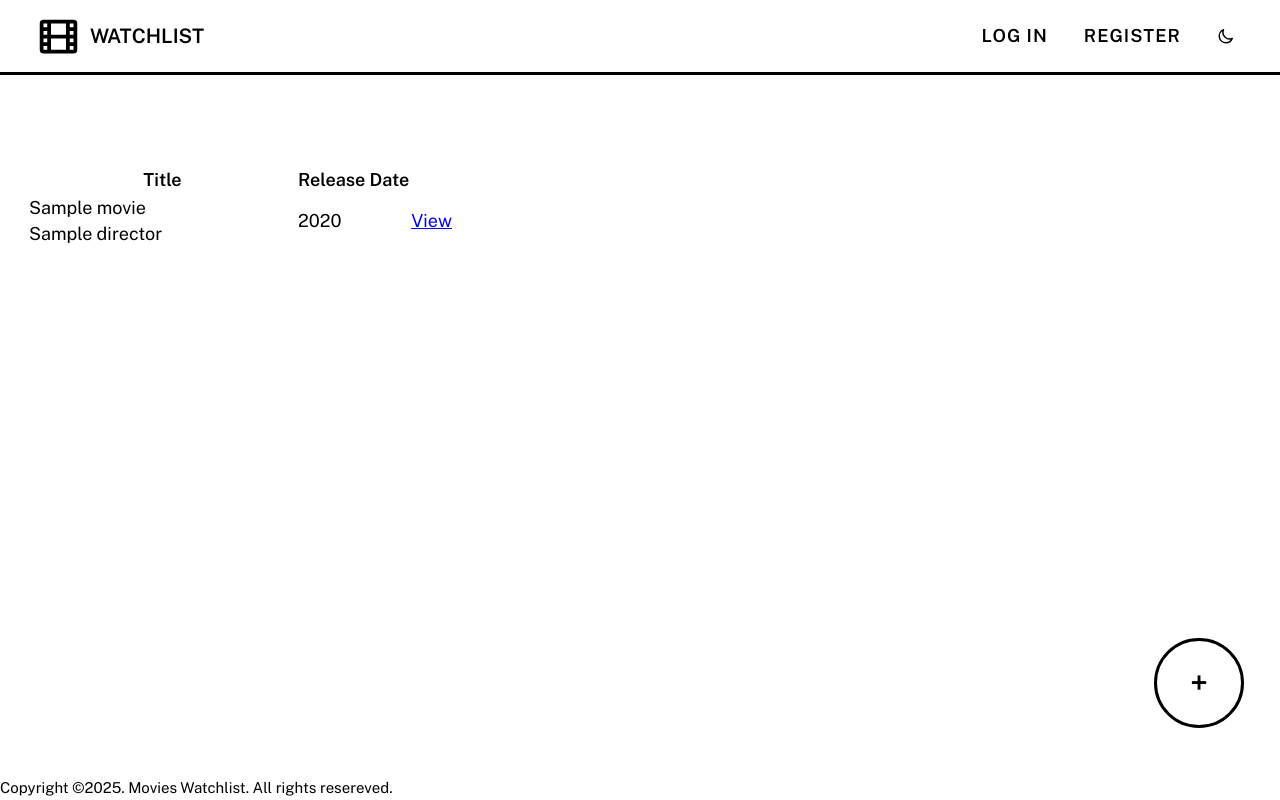
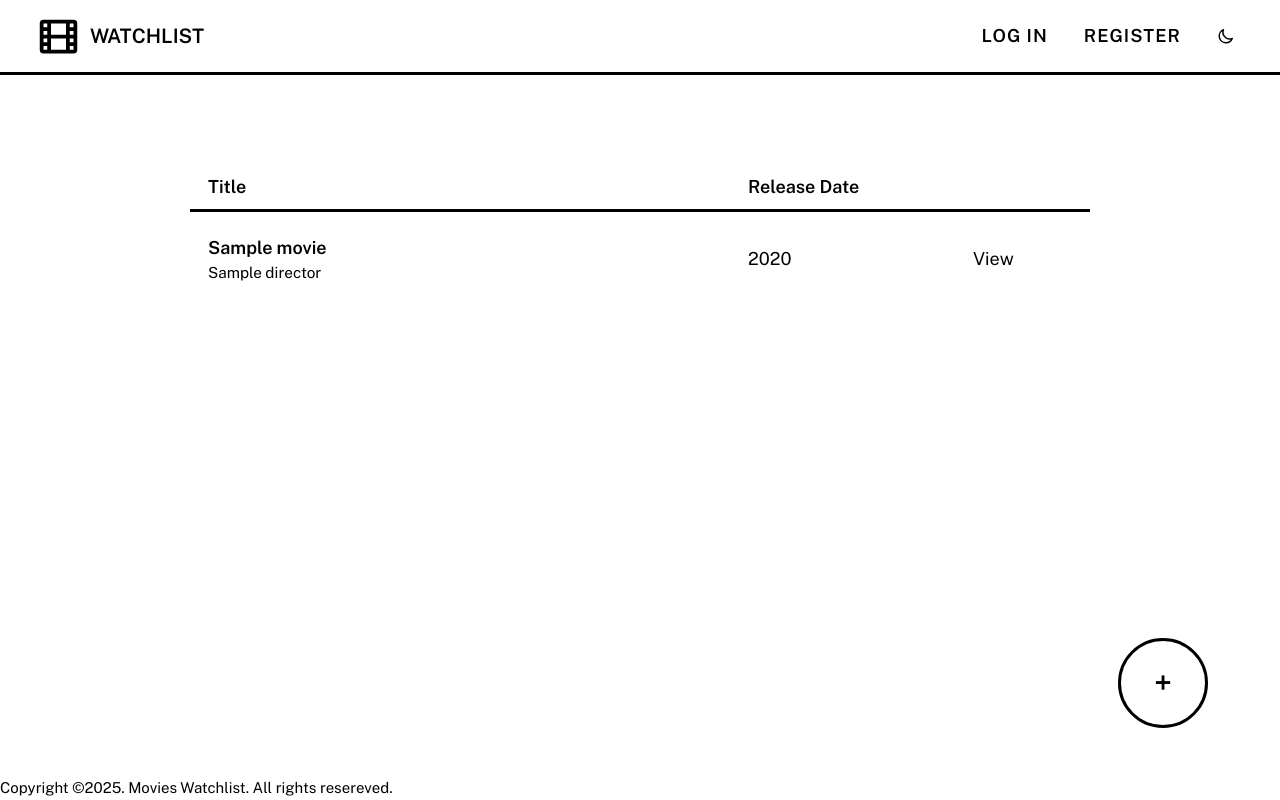
Before and after one commit to Dfingerhut/Movie-Watch-List-Website, a Flask app: template templates/index.html in a window 1280 px wide. Run offline with Flask 3, Linux system fonts and the light colour scheme; the template is opened without the code that fills it: most values are stand-ins (such as "Sample title", 1, 10 or a date in 2020).

Commit message:
modified:   __pycache__/routes.cpython-312.pyc 	modified:   routes.py 	modified:   static/css/movies.css 	modified:   templates/index.html 	new file:   templates/movie_details.html

```diff
--- a/routes.py
+++ b/routes.py
@@ -45,6 +45,11 @@ def add_movie():
 
     return render_template("new_movie.html", title="Movies Watchlist - Add Movie", form=form)
 
+@pages.get("/movie/<string:_id>")
+def movie(_id : str):
+    movie = Movie(**current_app.db.movie.find_one({"_id": _id}))
+    return render_template("movie_details.html", movie=movie)
+
 @pages.get("/toggle_theme")
 def toggle_theme():
     current_theme = session.get("theme")
--- a/static/css/movies.css
+++ b/static/css/movies.css
@@ -14,3 +14,61 @@
     align-items: center;
     justify-content: center;
 }
+
+@media screen and (min-width: 50em) {
+    .button__add {
+        right: 3rem;
+    }
+}
+
+@media screen and (min-width: 80em) {
+    .button__add {
+        right: 4rem;
+    }
+}
+
+.button__add:hover {
+    color: var(--text);
+    background-color: var(--accent-colour);
+}
+
+.table {
+    max-width: 50rem;
+    width: 100%;
+    margin: 0 auto;
+    border-spacing: 0;
+}
+
+.table__cell {
+    padding: 1.25rem 1rem;
+}
+
+.table__cell--header {
+    text-align: left;
+    padding: 0.5rem 1rem;
+    border-bottom: var(--border);
+}
+
+.table__movieTitle {
+    font-weight: 600;
+}
+
+.table__movieDirector {
+    font-size: 0.85rem;
+}
+
+.table__link {
+    color: inherit;
+    text-decoration: none;
+}
+
+.table__link:hover {
+    text-decoration: underline;
+    text-decoration-color: var(--accent-colour) ;
+}
+
+.table__empty {
+    display: block;
+    text-align: center;
+    font-size: 1.2rem;
+}
--- a/templates/index.html
+++ b/templates/index.html
@@ -13,9 +13,9 @@
                 <col style = "width: 15%">
             </colgroup>
             <thead>
-                <th class="table__cell table_cell--header">Title</th>
-                <th class="table__cell table_cell--header">Release Date</th>
-                <th class="table__cell table_cell--header"></th>
+                <th class="table__cell table__cell--header">Title</th>
+                <th class="table__cell table__cell--header">Release Date</th>
+                <th class="table__cell table__cell--header"></th>
             </thead>
             <tbody>
                 {% for movie in movie_data %}
@@ -25,7 +25,7 @@
                             <p class ="table__movieDirector">{{ movie.director }} </p>
                         </td>
                         <td class ="table__cell">{{ movie.year }} </td>
-                        <td class ="table__cell"><a href="#" class="table__link">View</a></td>
+                        <td class ="table__cell"><a href="{{ url_for('pages.movie', _id=movie._id)}}" class="table__link">View</a></td>
                     </tr>
                 {% endfor %}
             </tbody>
```
Also changed, not shown: templates/movie_details.html (added, +59 -0 lines).
